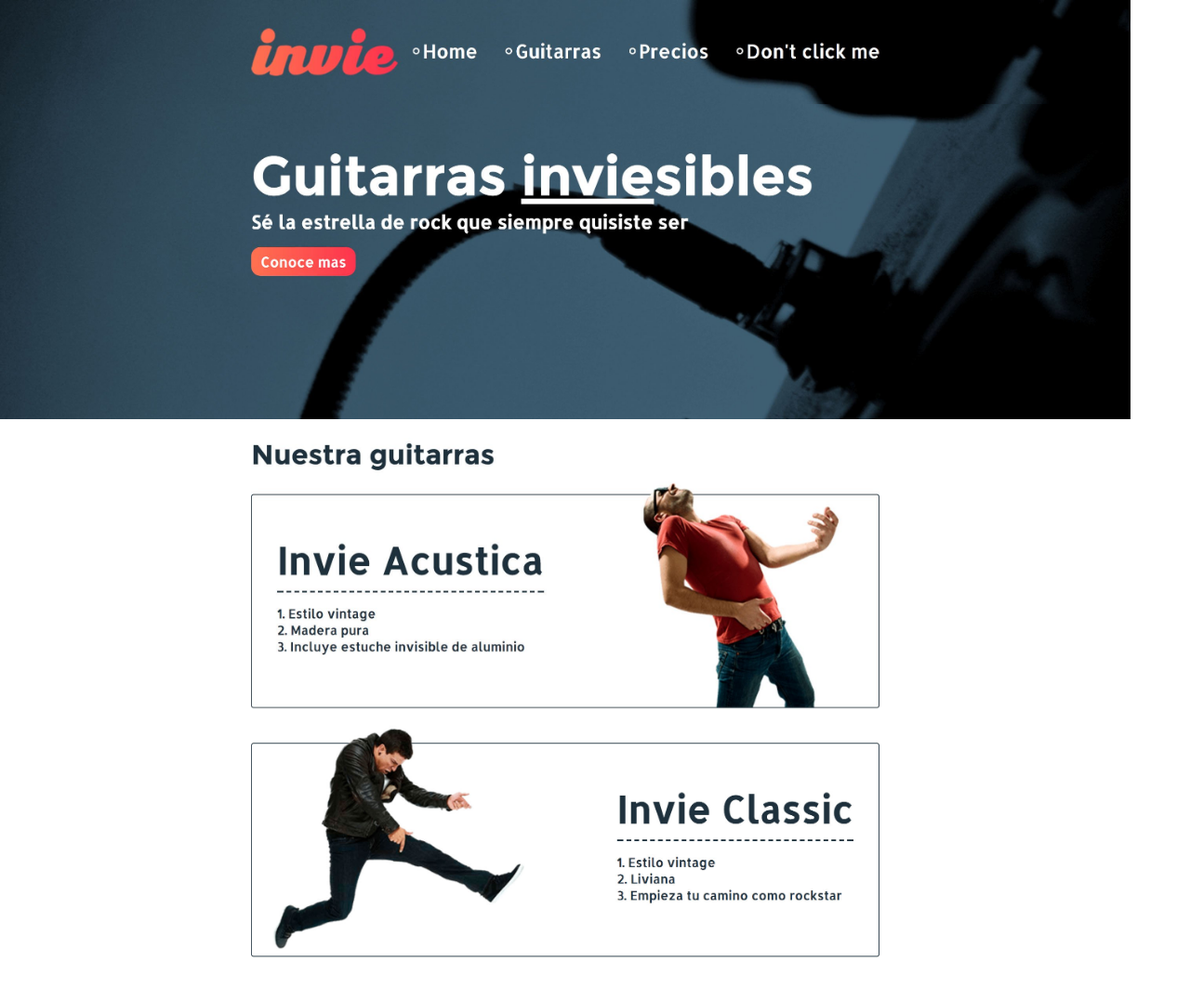
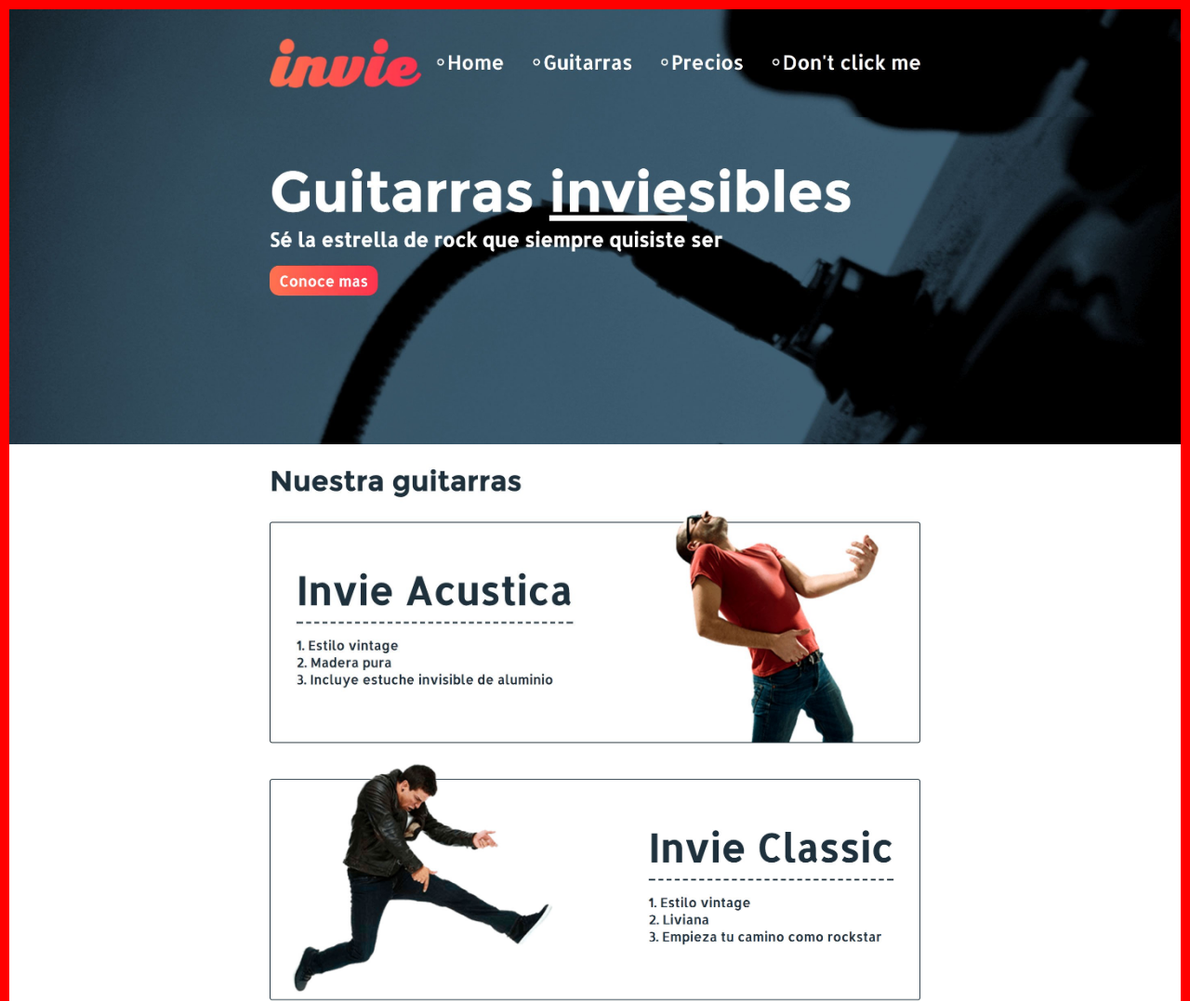
Before and after one commit to DonManzano91/primerRepo, a plain HTML site: page index.html in a window 1280 px wide. Shown: the top 1077 px of the page at 93% size. Drawn offline with Linux system fonts and the light colour scheme.

Commit message:
añadido el margen rojo

```diff
--- a/index.html
+++ b/index.html
@@ -5,9 +5,10 @@
             body
             {
                 margin: 0;
+                border: 10px solid red;
             }
             img {
-                max-width: 95%;
+                max-width: 100%;
                 vertical-align: top;
             }
         </style>
```
